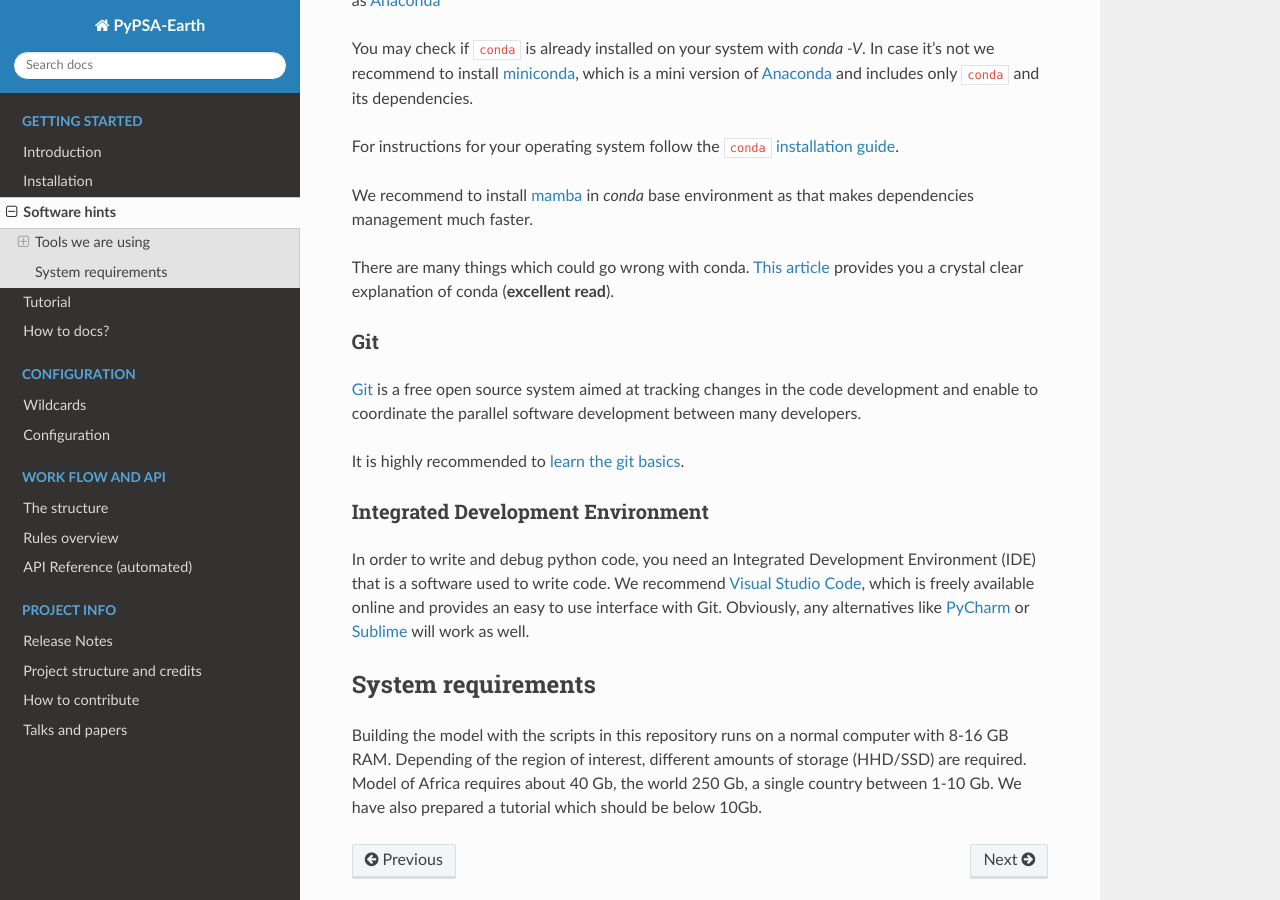
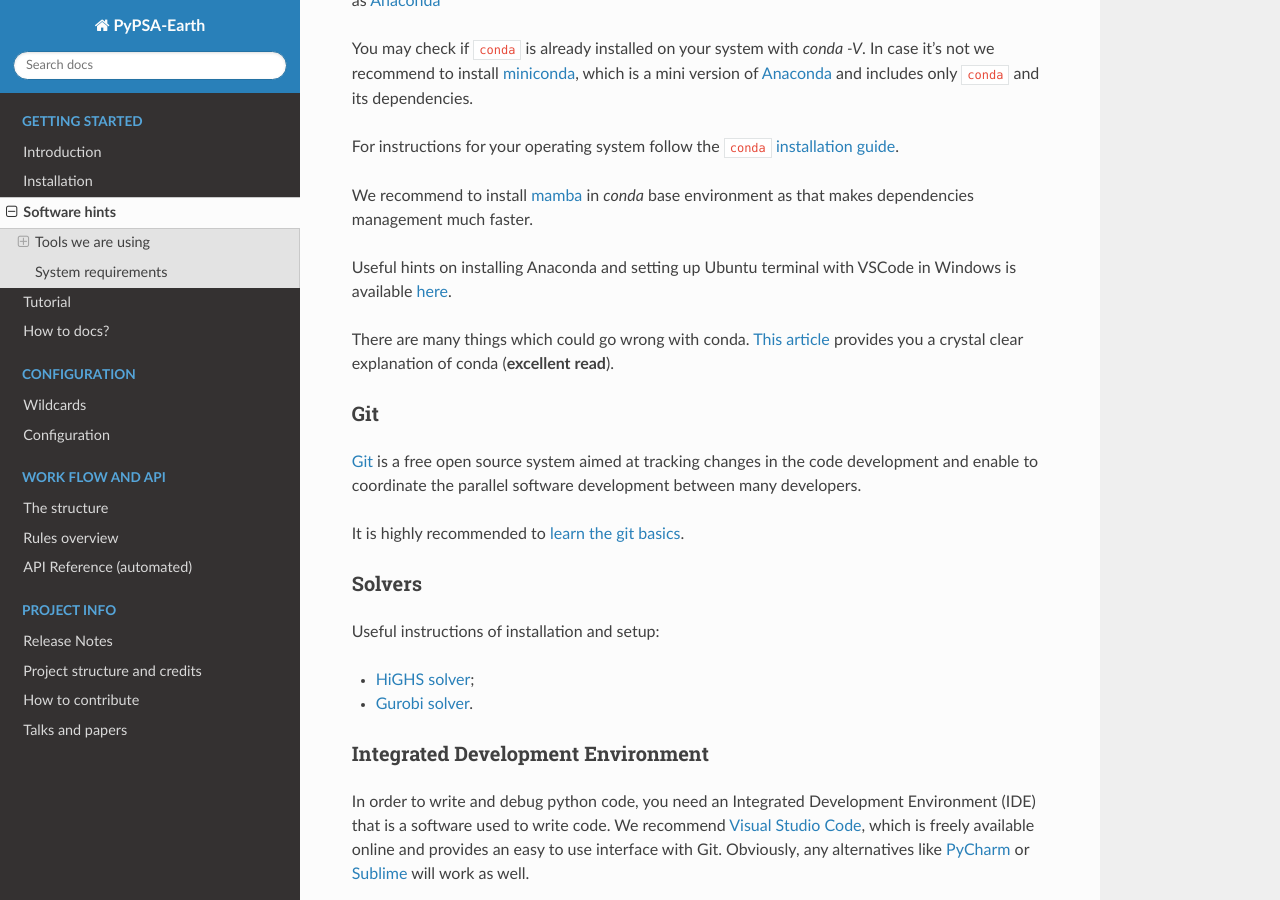
Before and after one commit to pypsa-meets-earth/pypsa-earth, a Sphinx documentation site: the page built from doc/software_hints.rst, in a window 1280 px wide and 900 px high, scrolled down 519 px. Built offline with Sphinx 7.4.7 and the Read the Docs theme 2.0.0, drawn with Linux system fonts in a browser that asks for light colours; pages that are not in the unit, such as notebooks, are missing from menus; the version number could not be read and is left out.

Commit message:
Add tested software hints

```diff
--- a/doc/software_hints.rst
+++ b/doc/software_hints.rst
@@ -35,6 +35,8 @@ For instructions for your operating system follow the ``conda`` `installation gu
 
 We recommend to install `mamba <https://github.com/QuantStack/mamba>`_ in `conda` base environment as that makes dependencies management much faster.
 
+Useful hints on installing Anaconda and setting up Ubuntu terminal with VSCode in Windows is available `here <https://gist.github.com/kauffmanes/5e74916617f9993bc3479f401dfec7da>`_.
+
 There are many things which could go wrong with conda. `This article <https://towardsdatascience.com/conda-essential-concepts-and-tricks-e478ed53b5b>`_ provides you a crystal clear explanation of conda (**excellent read**).
 
 Git
@@ -53,6 +55,14 @@ It is highly recommended to `learn the git basics <https://git-scm.com/doc>`_.
 
 .. `Java <https://www.oracle.com/java/technologies/downloads/>` is needed for using `powerplantmatching` package. To have a better user experience, please install the redistribution from the website according to your operating system.
 
+Solvers
+-----------------------------------
+
+Useful instructions of installation and setup:
+
+* `HiGHS solver <https://github.com/PyPSA/PyPSA/blob/633669d3f940ea256fb0a2313c7a499cbe0122a5/pypsa/linopt.py#L608-L632>`_;
+
+* `Gurobi solver <https://www.youtube.com/watch?v=yNmeG6Wom1o>`_.
 
 Integrated Development Environment
 -----------------------------------
```
